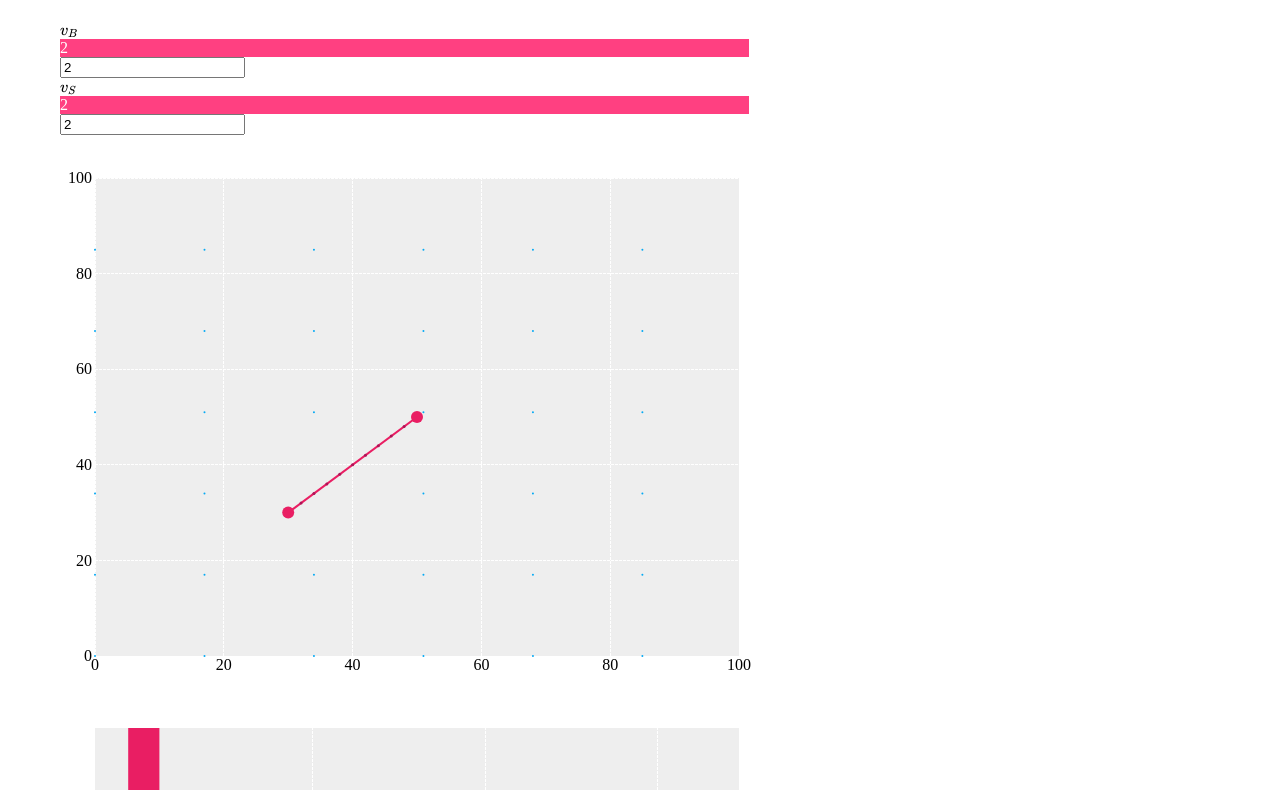
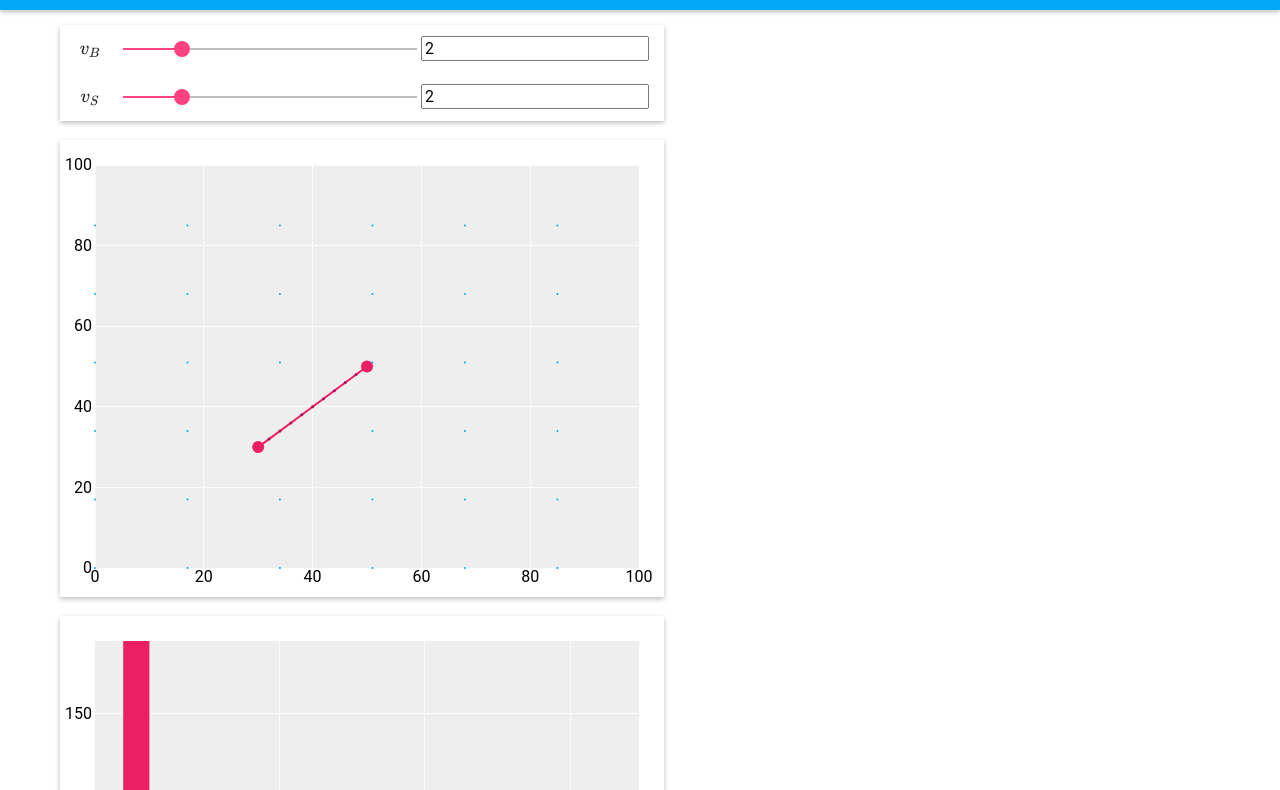
Before and after one commit to lewis500/solver, a website: page index.html in a window 1280 px wide. Shown: the part 83-873 px from the top of the page. Drawn offline with nearby package versions, Linux system fonts and the light colour scheme; some packages are replaced by stand-ins of ours; the site is published under a folder, as on GitHub Pages, so addresses that start at the root find nothing.

Commit message:
one last slash

```diff
--- a/index.html
+++ b/index.html
@@ -5,7 +5,7 @@
   <meta name="viewport" content="initial-scale=1, maximum-scale=1, user-scalable=no" />
   <link href='http://fonts.googleapis.com/css?family=Libre+Baskerville:400,700' rel='stylesheet' type='text/css'>
   <link href='http://fonts.googleapis.com/css?family=PT+Sans' rel='stylesheet' type='text/css'>
-  <link rel="stylesheet" href="/bower_components/angular-material/angular-material.css">
+  <link rel="stylesheet" href="bower_components/angular-material/angular-material.css">
   <link rel="stylesheet" href="main.css">
   <script type="text/x-mathjax-config">
     MathJax.Hub.Config({ tex2jax: { inlineMath: [['$','$'], ['\\(','\\)']], skipTags: ["script","noscript","style","textarea","code"] } });
```
